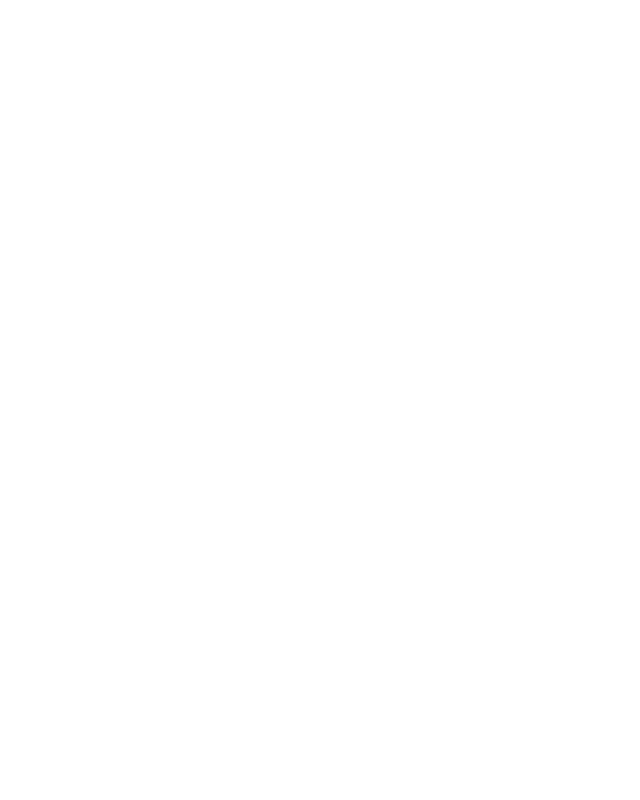
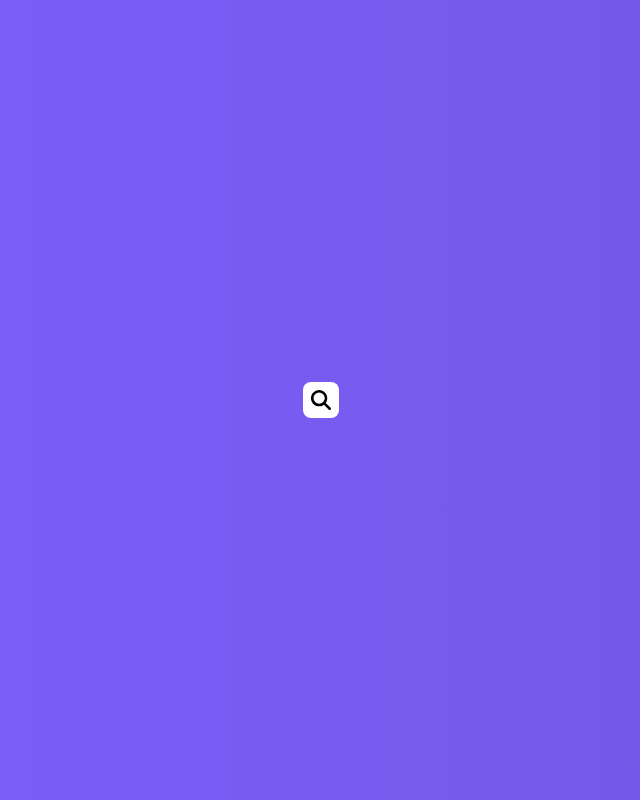
Before and after one commit to AnnieChi1020/Fifty-Projects, a React (Create React App) app: page /day-04 in a window 1280 px wide. Before the commit this address had no page. Shown: the whole page, without its empty margins (319-959 px from the left). Built offline with nearby package versions, Linux system fonts and the light colour scheme.

Commit message:
feat: add day 04 project

```diff
--- a/src/App.tsx
+++ b/src/App.tsx
@@ -7,6 +7,7 @@
 import Day01 from "./pages/Day01";
 import Day02 from "./pages/Day02";
 import Day03 from "./pages/Day03";
+import Day04 from "./pages/Day04";
 
 const App = () => (
   <Container>
@@ -17,6 +18,7 @@
         <Route path="/day-01" element={<Day01 />} />
         <Route path="/day-02" element={<Day02 />} />
         <Route path="/day-03" element={<Day03 />} />
+        <Route path="/day-04" element={<Day04 />} />
       </Routes>
     </BrowserRouter>
   </Container>
--- /dev/null
+++ b/src/pages/Day04/index.tsx
@@ -0,0 +1,57 @@
+import React, { useState } from "react";
+import styled from "styled-components";
+import { FontAwesomeIcon } from "@fortawesome/react-fontawesome";
+import { faSearch } from "@fortawesome/free-solid-svg-icons";
+import Colors from "../../styles/Colors";
+
+const Day04: React.FC = () => {
+  const [isActive, setIsActive] = useState<boolean>(false);
+
+  return (
+    <Container>
+      <InputContainer>
+        <Input placeholder="Search ..." isActive={isActive} />
+        <Icon icon={faSearch} onClick={() => setIsActive((pre) => !pre)} />
+      </InputContainer>
+    </Container>
+  );
+};
+
+export default Day04;
+
+const Container = styled.div`
+  width: 100vw;
+  height: 100vh;
+  display: flex;
+  justify-content: center;
+  align-items: center;
+  background-image: linear-gradient(90deg, #7d5fff, #7158e2);
+  overflow: hidden;
+`;
+
+const InputContainer = styled.div`
+  display: inline-flex;
+  align-items: center;
+  background-color: ${Colors.gray1};
+  border-radius: 8px;
+  overflow: hidden;
+  padding: 8px;
+`;
+
+const Input = styled.input<{ isActive: boolean }>`
+  width: ${(props) => (props.isActive ? "150px" : "0px")};
+  font-size: 16px;
+  line-height: 18px;
+  outline: none;
+  border: none;
+  :focus {
+    outline: none;
+    border: none;
+  }
+  transition: all ease 500ms;
+`;
+
+const Icon = styled(FontAwesomeIcon)`
+  font-size: 20px;
+  cursor: pointer;
+`;
```
